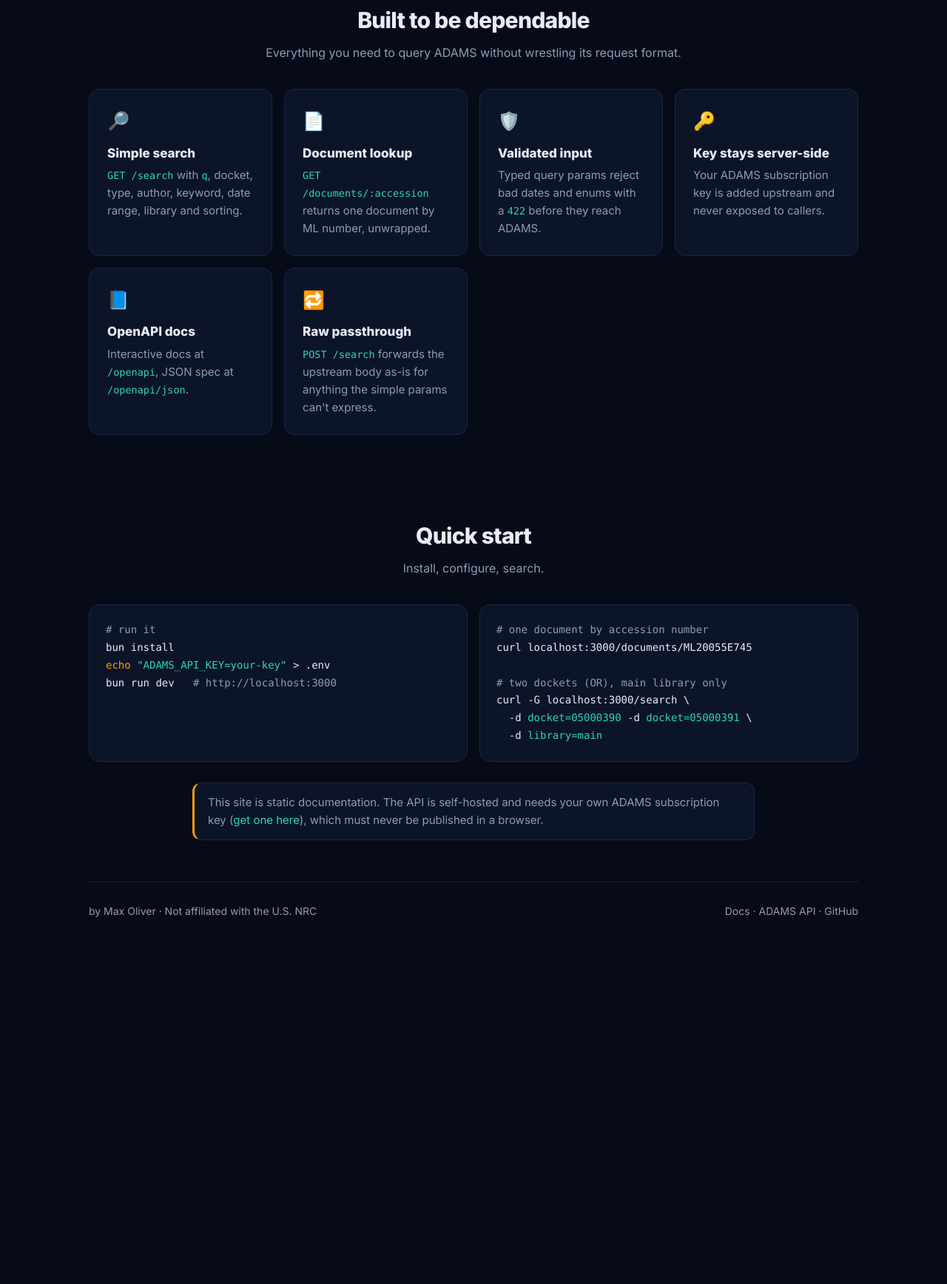
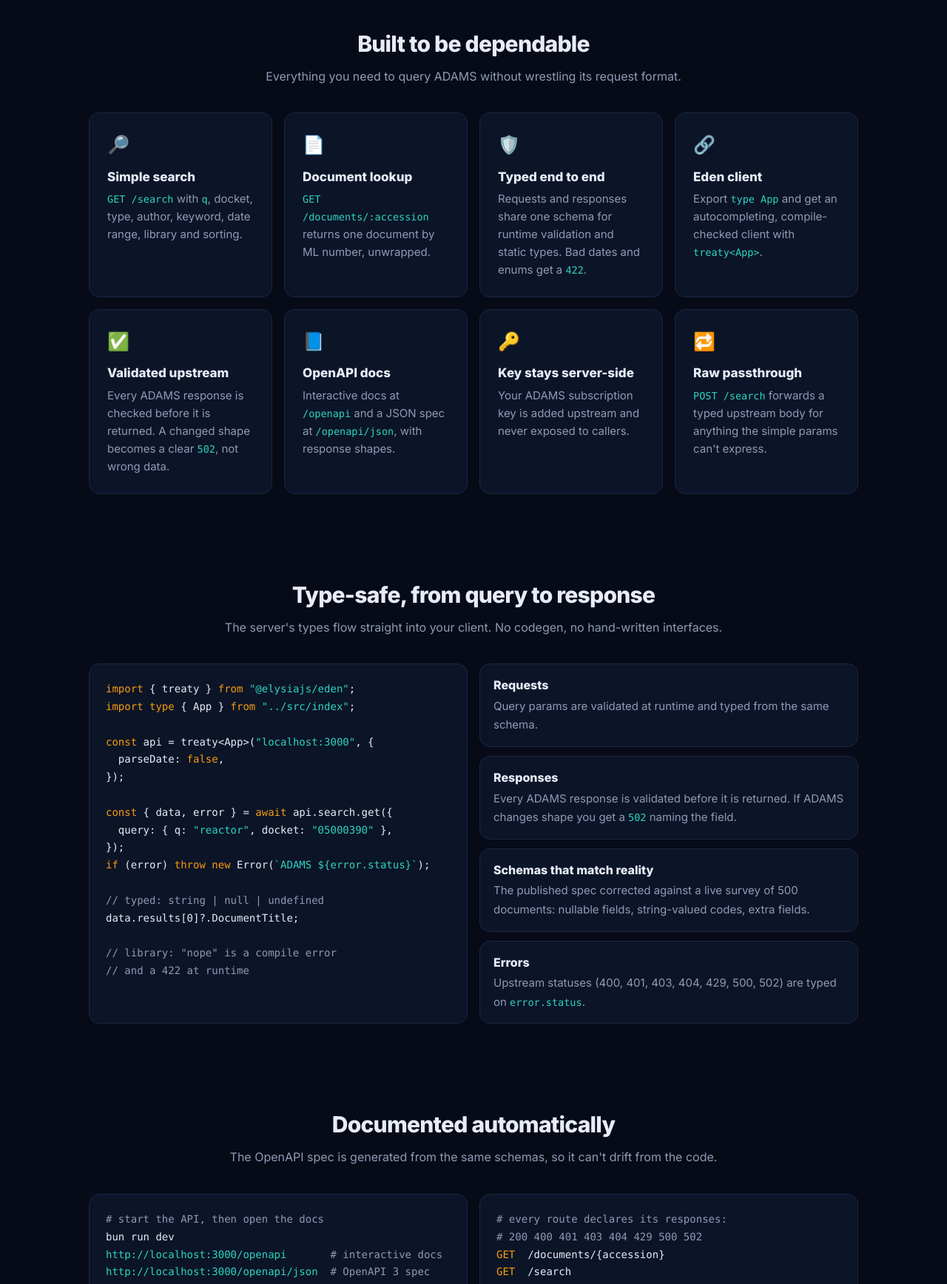
Before and after one commit to maxoliverbr/adams-public-search, a website: page site/index.html in a window 1280 px wide. Shown: the part 1064-2800 px from the top of the page at 74% size. Before the commit the page ends 2335 px from the top, so only its background shows below. Drawn offline with Linux system fonts and the light colour scheme.

Commit message:
Landing page: add type safety, OpenAPI and examples sections (#7)
- Hero pill/copy mention Eden, OpenAPI and end-to-end types
- Feature grid reworked to 8 cards (typed e2e, Eden client, validated upstream, OpenAPI docs)
- New sections: type-safe client (Eden), generated OpenAPI docs, runnable examples with real output
- Nav links for Type safety and Examples

```diff
--- a/site/index.html
+++ b/site/index.html
@@ -44,17 +44,22 @@ section{padding:56px 0}h2{font-size:30px;letter-spacing:-.025em;margin:0 0 8px;t
 .note{max-width:760px;margin:28px auto 0;padding:14px 18px;border:1px solid var(--line);border-left:3px solid var(--b);border-radius:12px;background:var(--card);color:var(--mut);font-size:15px}
 footer{border-top:1px solid var(--line);padding:28px 0;color:var(--mut);font-size:14px;display:flex;justify-content:space-between;flex-wrap:wrap;gap:8px}
 footer a:hover{color:var(--fg)}
+a.card{display:block;color:inherit}a.card code{color:var(--a)}
+.pts{display:grid;gap:12px;align-content:start}
+.pt{padding:16px 18px;background:var(--card);border:1px solid var(--line);border-radius:14px}
+.pt b{display:block;margin-bottom:2px}.pt span{color:var(--mut);font-size:15px}
+.sec-link{text-align:center;margin-top:20px;color:var(--mut)}.sec-link a{color:var(--a)}
 @media(max-width:640px){nav div a:not(.gh){display:none}.hero{padding-top:64px}}
 </style>
 </head>
 <body>
 <div class="w">
-<nav><b><img src="logo.svg" alt="" width="28" height="28">ADAMS Search</b><div><a href="#features">Features</a><a href="#start">Quick start</a><a href="https://github.com/maxoliverbr/adams-public-search#readme">Docs</a><a class="gh" href="https://github.com/maxoliverbr/adams-public-search">GitHub ↗</a></div></nav>
+<nav><b><img src="logo.svg" alt="" width="28" height="28">ADAMS Search</b><div><a href="#features">Features</a><a href="#types">Type safety</a><a href="#examples">Examples</a><a href="#start">Quick start</a><a href="https://github.com/maxoliverbr/adams-public-search#readme">Docs</a><a class="gh" href="https://github.com/maxoliverbr/adams-public-search">GitHub ↗</a></div></nav>
 
 <header class="hero">
-<span class="pill">Bun · Elysia · OpenAPI · Typed</span>
+<span class="pill">Bun · Elysia · Eden · OpenAPI · Typed end to end</span>
 <h1>NRC ADAMS search, <span>one GET request away.</span></h1>
-<p>A small API in front of the ADAMS Public Search service. Plain query parameters in, clean JSON out. NUREGs, letters, inspection reports and more, without hand-building filters.</p>
+<p>A small API in front of the ADAMS Public Search service. Plain query parameters in, clean JSON out. NUREGs, letters, inspection reports and more, without hand-building filters. Typed end to end, with a generated OpenAPI spec and an Eden client.</p>
 <div class="cta"><a class="btn p" href="#start">Get started</a><a class="btn" href="https://github.com/maxoliverbr/adams-public-search">View on GitHub</a><a class="btn" href="https://github.com/maxoliverbr/adams-public-search#readme">Documentation</a></div>
 <div class="pip"><span>$ git clone https://github.com/maxoliverbr/adams-public-search</span><button onclick="navigator.clipboard.writeText('git clone https://github.com/maxoliverbr/adams-public-search');this.textContent='copied'">copy</button></div>
 <pre class="code"><span class="c"># reactor documents on one docket in 2020, newest first</span>
@@ -71,11 +76,79 @@ curl -G localhost:3000/search \
 <div class="grid">
 <div class="card"><i>🔎</i><h3>Simple search</h3><p><code>GET /search</code> with <code>q</code>, docket, type, author, keyword, date range, library and sorting.</p></div>
 <div class="card"><i>📄</i><h3>Document lookup</h3><p><code>GET /documents/:accession</code> returns one document by ML number, unwrapped.</p></div>
-<div class="card"><i>🛡️</i><h3>Validated input</h3><p>Typed query params reject bad dates and enums with a <code>422</code> before they reach ADAMS.</p></div>
+<div class="card"><i>🛡️</i><h3>Typed end to end</h3><p>Requests and responses share one schema for runtime validation and static types. Bad dates and enums get a <code>422</code>.</p></div>
+<div class="card"><i>🔗</i><h3>Eden client</h3><p>Export <code>type App</code> and get an autocompleting, compile-checked client with <code>treaty&lt;App&gt;</code>.</p></div>
+<div class="card"><i>✅</i><h3>Validated upstream</h3><p>Every ADAMS response is checked before it is returned. A changed shape becomes a clear <code>502</code>, not wrong data.</p></div>
+<div class="card"><i>📘</i><h3>OpenAPI docs</h3><p>Interactive docs at <code>/openapi</code> and a JSON spec at <code>/openapi/json</code>, with response shapes.</p></div>
 <div class="card"><i>🔑</i><h3>Key stays server-side</h3><p>Your ADAMS subscription key is added upstream and never exposed to callers.</p></div>
-<div class="card"><i>📘</i><h3>OpenAPI docs</h3><p>Interactive docs at <code>/openapi</code>, JSON spec at <code>/openapi/json</code>.</p></div>
-<div class="card"><i>🔁</i><h3>Raw passthrough</h3><p><code>POST /search</code> forwards the upstream body as-is for anything the simple params can't express.</p></div>
+<div class="card"><i>🔁</i><h3>Raw passthrough</h3><p><code>POST /search</code> forwards a typed upstream body for anything the simple params can't express.</p></div>
 </div>
+</section>
+
+<section id="types">
+<h2>Type-safe, from query to response</h2><p class="sub">The server's types flow straight into your client. No codegen, no hand-written interfaces.</p>
+<div class="two">
+<pre><span class="k">import</span> { treaty } <span class="k">from</span> <span class="s">"@elysiajs/eden"</span>;
+<span class="k">import type</span> { App } <span class="k">from</span> <span class="s">"../src/index"</span>;
+
+<span class="k">const</span> api = treaty&lt;App&gt;(<span class="s">"localhost:3000"</span>, {
+  parseDate: <span class="k">false</span>,
+});
+
+<span class="k">const</span> { data, error } = <span class="k">await</span> api.search.get({
+  query: { q: <span class="s">"reactor"</span>, docket: <span class="s">"05000390"</span> },
+});
+<span class="k">if</span> (error) <span class="k">throw new</span> Error(<span class="s">`ADAMS ${error.status}`</span>);
+
+<span class="c">// typed: string | null | undefined</span>
+data.results[0]?.DocumentTitle;
+
+<span class="c">// library: "nope" is a compile error</span>
+<span class="c">// and a 422 at runtime</span></pre>
+<div class="pts">
+<div class="pt"><b>Requests</b><span>Query params are validated at runtime and typed from the same schema.</span></div>
+<div class="pt"><b>Responses</b><span>Every ADAMS response is validated before it is returned. If ADAMS changes shape you get a <code>502</code> naming the field.</span></div>
+<div class="pt"><b>Schemas that match reality</b><span>The published spec corrected against a live survey of 500 documents: nullable fields, string-valued codes, extra fields.</span></div>
+<div class="pt"><b>Errors</b><span>Upstream statuses (400, 401, 403, 404, 429, 500, 502) are typed on <code>error.status</code>.</span></div>
+</div>
+</div>
+</section>
+
+<section id="openapi">
+<h2>Documented automatically</h2><p class="sub">The OpenAPI spec is generated from the same schemas, so it can't drift from the code.</p>
+<div class="two">
+<pre><span class="c"># start the API, then open the docs</span>
+bun run dev
+<span class="s">http://localhost:3000/openapi</span>       <span class="c"># interactive docs</span>
+<span class="s">http://localhost:3000/openapi/json</span>  <span class="c"># OpenAPI 3 spec</span></pre>
+<pre><span class="c"># every route declares its responses:</span>
+<span class="c"># 200 400 401 403 404 429 500 502</span>
+<span class="k">GET </span> /documents/{accession}
+<span class="k">GET </span> /search
+<span class="k">POST</span> /search</pre>
+</div>
+</section>
+
+<section id="examples">
+<h2>Examples with a purpose</h2><p class="sub">Four runnable scripts that answer real questions, all using the typed client.</p>
+<div class="grid">
+<a class="card" href="https://github.com/maxoliverbr/adams-public-search/blob/main/examples/weekly-digest.ts"><i>📰</i><h3>Weekly digest</h3><p>What did the NRC publish lately? A Markdown digest: type mix, top authors, latest letters. <code>weekly-digest.ts</code></p></a>
+<a class="card" href="https://github.com/maxoliverbr/adams-public-search/blob/main/examples/docket-timeline.ts"><i>📈</i><h3>Docket timeline</h3><p>How did activity around a plant change over decades? An ASCII chart; pass several dockets to compare. <code>docket-timeline.ts</code></p></a>
+<a class="card" href="https://github.com/maxoliverbr/adams-public-search/blob/main/examples/topic-radar.ts"><i>📡</i><h3>Topic radar</h3><p>Who is involved in a topic, and who writes to whom? Facets plus sender → recipient pairs. <code>topic-radar.ts</code></p></a>
+<a class="card" href="https://github.com/maxoliverbr/adams-public-search/blob/main/examples/package-dossier.ts"><i>🗂️</i><h3>Package dossier</h3><p>What is inside this ADAMS package? Fetches every child document concurrently and prints a tree. <code>package-dossier.ts</code></p></a>
+</div>
+<pre class="code" style="margin-top:24px"><span class="c">$ bun examples/topic-radar.ts "small modular reactor" 2024-01-01</span>
+"small modular reactor" since 2024-01-01: 2,114 documents
+
+Most addressed recipients
+  NRC/NRR                                <span class="s">████████████████████████</span> 638
+  NRC/Document Control Desk              <span class="s">█████████</span> 238
+  NRC/NMSS                               <span class="s">█████</span> 132
+
+Who writes to whom (newest 100 hits)
+   3×  Ultra Safe Nuclear Corporation → NRC/NRR
+   2×  TerraPower, LLC → NRC/NRR</pre>
+<p class="sec-link">All examples are in <a href="https://github.com/maxoliverbr/adams-public-search/tree/main/examples">the examples folder</a>.</p>
 </section>
 
 <section id="start">
```
